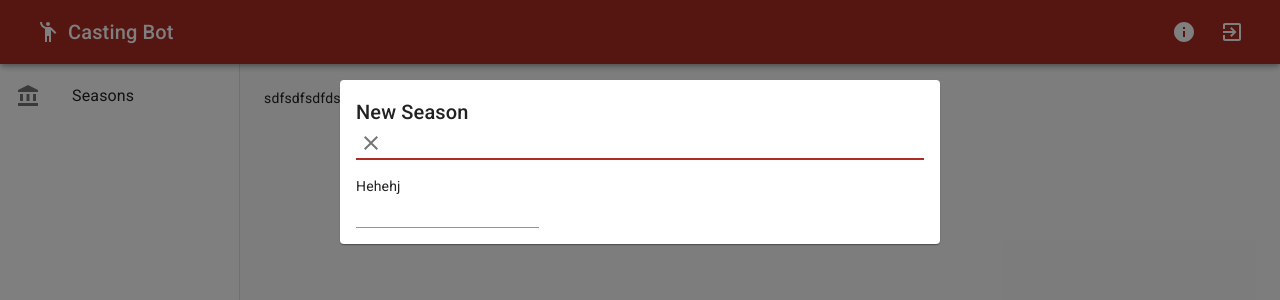
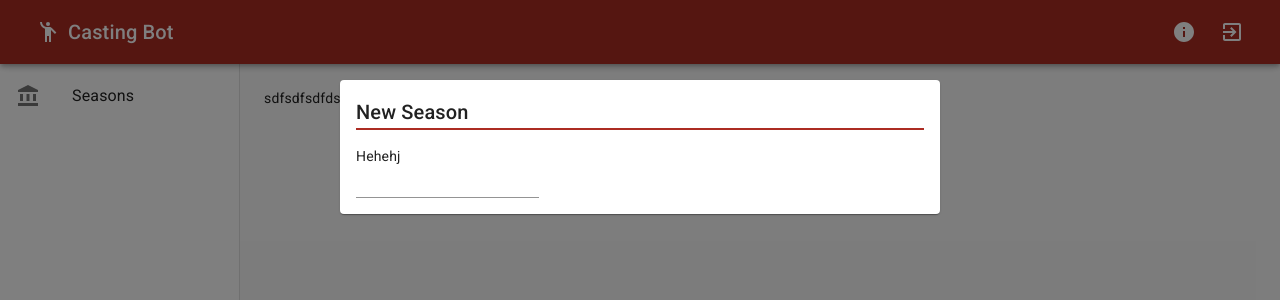
Before and after one commit to jpderrick/Casting-Bot-2.0, a React (Create React App) app: page / in a window 1280 px wide. Shown: the top 300 px of the page. Built offline with nearby package versions, Linux system fonts and the light colour scheme.

Commit message:
Removed close button from Modal Container

```diff
--- a/src/components/ModalContainer.js
+++ b/src/components/ModalContainer.js
@@ -49,12 +49,6 @@ const ModalContainer = ({
                 <div className={classes.modalTitleText}>
                   <Typography variant="h6">{modalTitle}</Typography>
                 </div>
-
-                <div>
-                  <IconButton size="small" onClick={() => toggleModal()}>
-                    <CloseIcon />
-                  </IconButton>
-                </div>
               </div>
               Hehehj
               {props.children}
```
